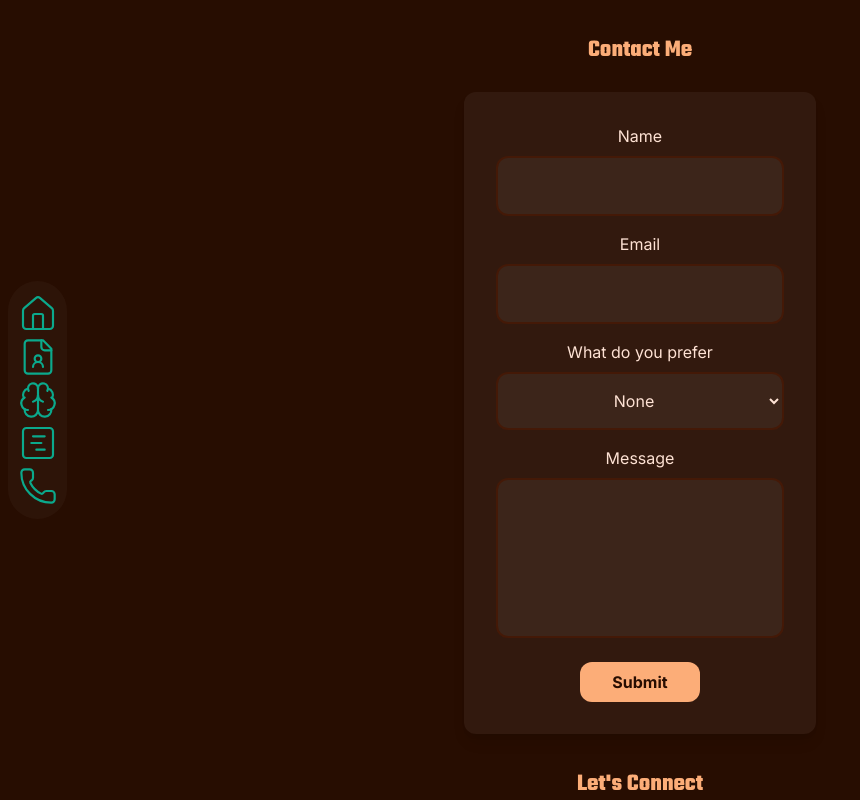
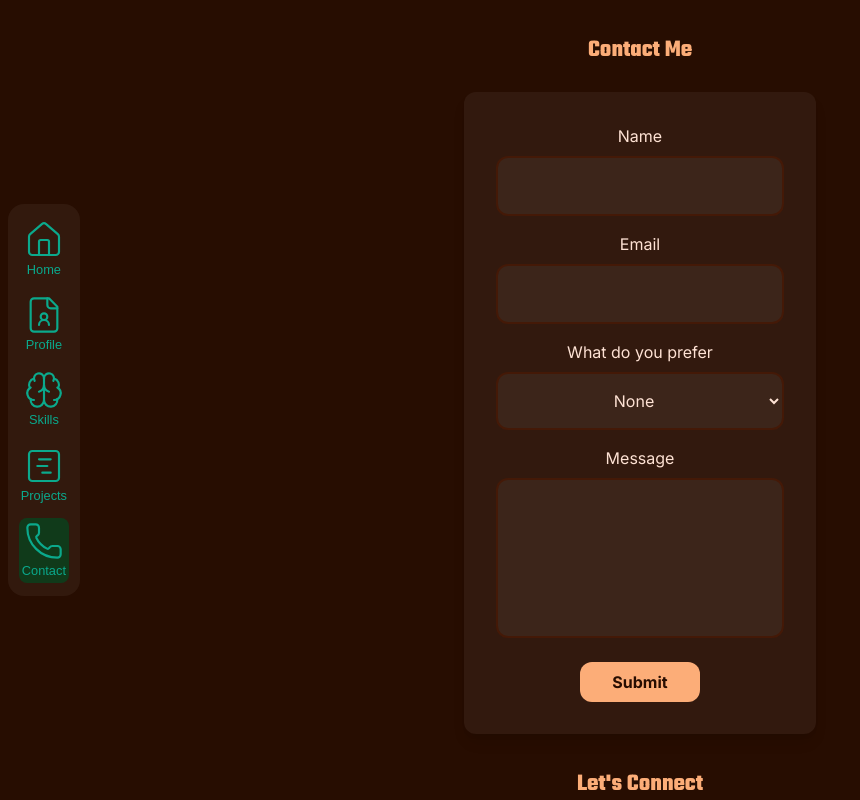
Before and after one commit to Salthof28/my-portofolio, a Next.js app: page /contact in a window 1280 px wide. Shown: the top 800 px of the page, without its empty margins (0-860 px from the left). Built offline with nearby package versions, Linux system fonts and the light colour scheme; no server answers.

Commit message:
style: improve styling navbar

```diff
--- a/src/app/contact/page.tsx
+++ b/src/app/contact/page.tsx
@@ -21,7 +21,7 @@ export default function Contact() {
         <div className="w-full flex flex-col items-center min-h-screen overflow-x-hidden">
             <Navbar/>
             <main>
-                <section className="flex flex-col items-center bg-[#270D01] py-8 w-screen min-h-[80vh]">
+                <section id="contact" className="flex flex-col items-center bg-[#270D01] py-8 w-screen min-h-[80vh]">
                     <h2 className={`text-[#FCAD78] def-h2 font-bold mb-6 ${teko.className}`}>Contact Me</h2>
 
                     <form
--- a/src/app/projects/page.tsx
+++ b/src/app/projects/page.tsx
@@ -19,7 +19,7 @@ export default function ProjectPage() {
         <div className="w-full flex flex-col items-center min-h-screen overflow-x-hidden">
             <Navbar/>
             <main>
-                <section className="bg-[#00131A] flex flex-col items-center pt-8 relative min-h-screen w-screen">
+                <section id="projects" className="bg-[#00131A] flex flex-col items-center pt-8 relative min-h-screen w-screen">
                     <h2 className={`text-[#F62CD1] def-h2 mb-[2rem] ${teko.className}`}>Projects</h2>
                     <ProjectsCardList listProjects={listProject} />
                     {/* vapour effect */}
--- a/src/components/home/Education.tsx
+++ b/src/components/home/Education.tsx
@@ -13,7 +13,7 @@ const inter = Inter({
 
 export default function Education () {
     return(
-        <section className="bg-[#00131A] min-h-screen w-full py-[2%]">
+        <section id="about" className="bg-[#00131A] min-h-screen w-full py-[2%]">
             <div className="text-[#f0fbff] py-[1%] mx-[8%] lg:mx-[15%] max-lg:p-[2%] justify-center bg-white/5 rounded-md h-fit shadow-[0_6px_15px_rgba(0,0,0,0.3)]">
                 <h2 className={`pt-[1%] text-center def-h2 ${teko.className}`}>Education</h2>
                 {/* Binus */}
--- a/src/components/home/WorkExperience.tsx
+++ b/src/components/home/WorkExperience.tsx
@@ -13,7 +13,7 @@ const inter = Inter({
 
 export default function WorkExperience() {
     return(
-        <section className="bg-[#00131A] flex flex-col items-center min-h-screen justify-center">
+        <section id="about" className="bg-[#00131A] flex flex-col items-center min-h-screen justify-center">
             <h2 className={`${teko.className} def-h2 text-[#F62CD1] fteko font-bold my-6`}>Work Experience</h2>
             <div className="text-[#E5D8FD] flex flex-col items-center w-full">
                 <article className="flex flex-col items-center bg-[#F62CD125] px-[10%] py-[5%] rounded-xl mx-[8%] lg:mx-[15%] my-[2%] shadow-[0_4px_15px_rgba(246,44,209,0.6)] transition-transform duration-800 ease-in-out hover:scale-[1.02] hover:shadow-[0_4px_15px_rgb(246,44,209)]">
--- a/src/components/navbar.tsx
+++ b/src/components/navbar.tsx
@@ -4,20 +4,47 @@ import Link from "next/link"
 import { Brain, FileUser, Home, Phone, SquareChartGantt, Menu, X } from "lucide-react"
 
 export default function Navbar() {
-  const [open, setOpen] = useState(false)
-    useEffect(() => {
-        const handleResize = () => {
-        if (window.innerWidth >= 1024) { // 1024px = lg breakpoint tailwind
-            setOpen(false)
-        }
-        }
-        window.addEventListener("resize", handleResize)
-        return () => window.removeEventListener("resize", handleResize)
-    }, [])
+  const [open, setOpen] = useState(false);
+  const [activeSection, setActiveSection] = useState("");
+  // asset nafigation
+  const styleNav = 'w-[2rem] h-[2rem] xl:w-[2.5rem] xl:h-[2.5rem]'
+  const assetNav = [
+    {icon: <Home className={styleNav} strokeWidth={1.3}/>, name: 'Home', href: '/#home', id: 'home'},
+    {icon: <FileUser className={styleNav} strokeWidth={1.3}/>, name: 'Profile', href: '/#about', id: 'about'},
+    {icon: <Brain className={styleNav} strokeWidth={1.3}/>, name: 'Skills', href: '/#skills', id: 'skills'},
+    {icon: <SquareChartGantt className={styleNav} strokeWidth={1.3}/>, name: 'Projects', href: '/projects', id: 'projects'},
+    {icon: <Phone className={styleNav} strokeWidth={1.3}/>, name: 'Contact', href: '/contact', id: 'contact'},
+  ]
 
+  useEffect(() => {
+    // hamburger button login
+    const handleResize = () => {
+      if (window.innerWidth >= 1024) { // 1024px = lg breakpoint tailwind
+          setOpen(false)
+      }
+    }
+    window.addEventListener("resize", handleResize);
+    // detection active section
+    const sections = document.querySelectorAll('section[id]');
+    const detectSection = new IntersectionObserver(
+      (entries) => {
+        entries.forEach((entry) => {
+          if (entry.isIntersecting) {
+            setActiveSection(entry.target.id)
+          }
+        })
+      },
+      { threshold: 0.6 }
+    );
+    sections.forEach((section) => detectSection.observe(section))
+    return () => {
+      window.removeEventListener("resize", handleResize);
+      sections.forEach((section) => detectSection.unobserve(section));
+    }
+  }, []);
   return (
     <header className="flex items-center fixed h-screen z-50">
-      {/* Tombol hamburger cuma muncul di mobile */}
+      {/* hamburger button for mobile */}
       <div className="lg:hidden fixed bottom-4 left-1/2 -translate-x-1/2 z-20">
         <button onClick={() => setOpen(!open)} className="bg-[#0BA98C] text-white p-3 rounded-full shadow-lg"
         >
@@ -25,23 +52,13 @@ export default function Navbar() {
         </button>
       </div>
 
-      {/* Nav yang sama untuk desktop & mobile */}
-      <nav className={`fixed z-10 items-center gap-[0.2rem] lg:bg-white/3 px-[0.6rem] py-[0.8rem] rounded-full transition-all duration-300 ${open ? "flex bottom-20 left-1/2 -translate-x-1/2 flex-row lg:flex-col bg-black/100" : "hidden lg:flex flex-col left-0 ml-2"}  // default`}>
-        <Link href={`/#home`} className={`text-[#0BA98C] hover:drop-shadow-[0_0_0.75rem_rgba(0,255,255,0.427)] transition duration-300`}>
-          <Home className="w-[2rem] h-[2rem] lg:w-[2.5rem] lg:h-[2.5rem]" strokeWidth={1.3}/>
+      {/* Nafigation */}
+      <nav className={`fixed z-10 items-center gap-[0.6rem] lg:bg-white/5 px-[1rem] lg:px-[0.3rem] xl:px-[0.6rem] py-[0.8rem] rounded-[1rem] transition-all duration-300 ${open ? "flex bottom-20 left-1/2 -translate-x-1/2 flex-row lg:flex-col bg-black/100" : "hidden lg:flex flex-col left-0 ml-2"}  // default`}>
+      {assetNav.map((asset, index) => (
+        <Link key={index} href={asset.href} className={`text-[#0BA98C] ${activeSection === asset.id ? 'bg-[#004b22ab]': ''} rounded-[0.5rem] p-[0.2rem] hover:drop-shadow-[0_0_0.75rem_rgba(0,255,255,0.427)] transition duration-300 flex flex-col items-center text-[clamp(0.5rem,1.1vw,0.8rem)]`}>
+          {asset.icon}{asset.name}
         </Link>
-        <Link href={`/#about`} className={`text-[#0BA98C] hover:drop-shadow-[0_0_0.75rem_rgba(0,255,255,0.427)] transition duration-300`}>
-          <FileUser className="w-[2rem] h-[2rem] lg:w-[2.5rem] lg:h-[2.5rem]" strokeWidth={1.3}/>
-        </Link>
-        <Link href={`/#skills`} className={`text-[#0BA98C] hover:drop-shadow-[0_0_0.75rem_rgba(0,255,255,0.427)] transition duration-300`}>
-          <Brain className="w-[2rem] h-[2rem] lg:w-[2.5rem] lg:h-[2.5rem]" strokeWidth={1.3}/>
-        </Link>
-        <Link href={`/projects`} className={`text-[#0BA98C] hover:drop-shadow-[0_0_0.75rem_rgba(0,255,255,0.427)] transition duration-300`}>
-          <SquareChartGantt className="w-[2rem] h-[2rem] lg:w-[2.5rem] lg:h-[2.5rem]" strokeWidth={1.3}/>
-        </Link>
-        <Link href={`/contact`} className={`text-[#0BA98C] hover:drop-shadow-[0_0_0.75rem_rgba(0,255,255,0.427)] transition duration-300`}>
-          <Phone className="w-[2rem] h-[2rem] lg:w-[2.5rem] lg:h-[2.5rem]" strokeWidth={1.3}/>
-        </Link>
+      ))}
       </nav>
     </header>
   )
```
